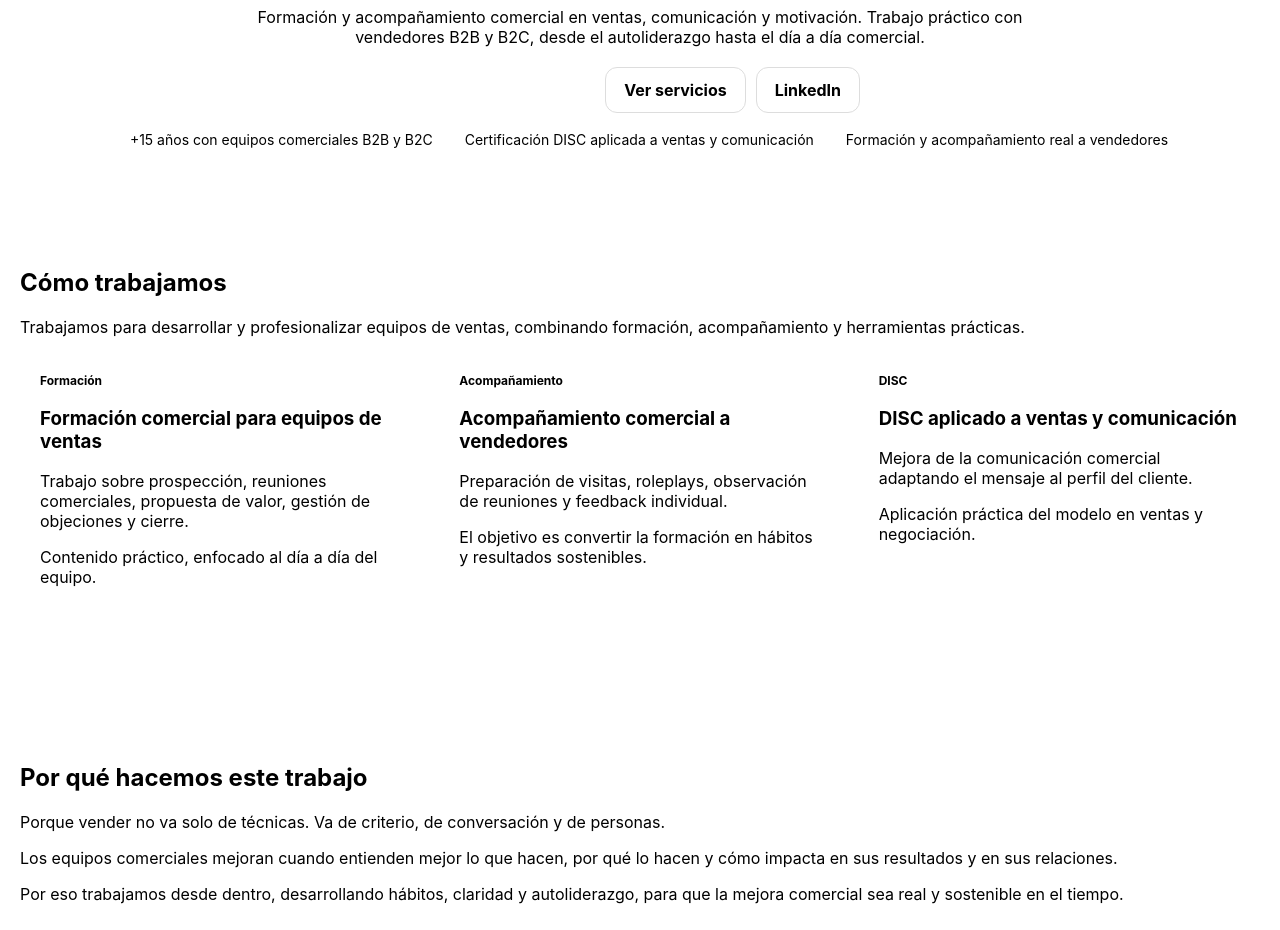
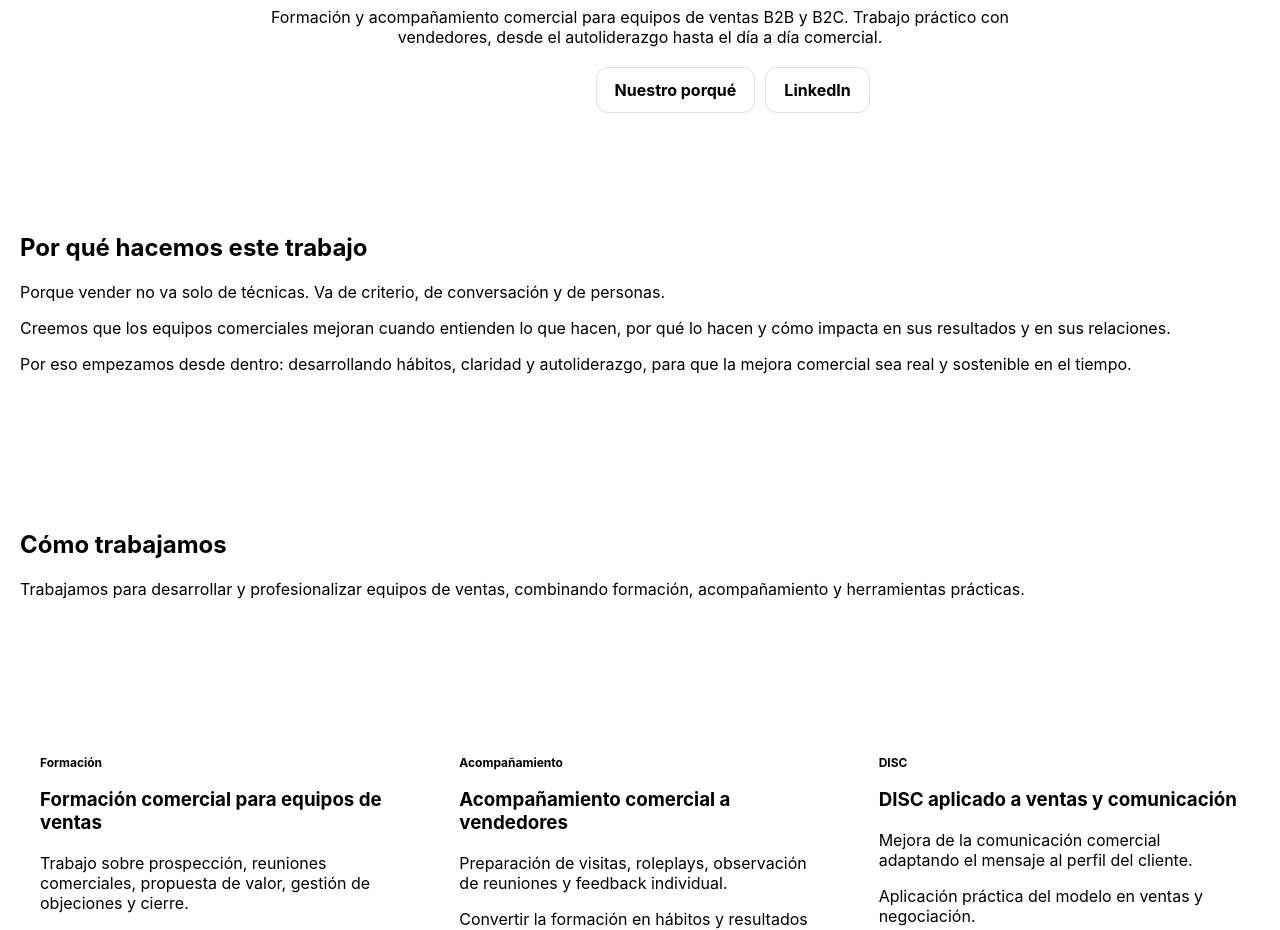
Before and after one commit to LucaCH80/luca-website, a Next.js app: page / in a window 1280 px wide. Shown: the part 260-1190 px from the top of the page. Built offline with nearby package versions, Linux system fonts and the light colour scheme.

Commit message:
Update index.js

```diff
--- a/pages/index.js
+++ b/pages/index.js
@@ -45,8 +45,8 @@ export default function HomeES() {
             </p>
 
             <p className="sub">
-              Formación y acompañamiento comercial en ventas, comunicación y motivación.
-              Trabajo práctico con vendedores B2B y B2C, desde el autoliderazgo hasta
+              Formación y acompañamiento comercial para equipos de ventas B2B y B2C.
+              Trabajo práctico con vendedores, desde el autoliderazgo hasta
               el día a día comercial.
             </p>
 
@@ -58,8 +58,8 @@ export default function HomeES() {
                 Hablar 15 minutos
               </a>
 
-              <a className="btn ghost" href="#servicios">
-                Ver servicios
+              <a className="btn ghost" href="#porque">
+                Nuestro porqué
               </a>
 
               <a
@@ -71,24 +71,36 @@ export default function HomeES() {
                 LinkedIn
               </a>
             </div>
-
-            <div className="proof">
-              <span className="proofItem">
-                <span className="okDot" /> +15 años con equipos comerciales B2B y B2C
-              </span>
-              <span className="proofItem">
-                <span className="okDot" /> Certificación DISC aplicada a ventas y comunicación
-              </span>
-              <span className="proofItem">
-                <span className="okDot" /> Formación y acompañamiento real a vendedores
-              </span>
-            </div>
           </div>
         </div>
       </section>
 
-      {/* SERVICIOS */}
-      <section id="servicios" className="section">
+      {/* POR QUÉ */}
+      <section id="porque" className="section">
+        <div className="wrap">
+          <h2>Por qué hacemos este trabajo</h2>
+
+          <p className="lead left">
+            Porque vender no va solo de técnicas. Va de criterio,
+            de conversación y de personas.
+          </p>
+
+          <p className="lead left">
+            Creemos que los equipos comerciales mejoran cuando entienden
+            lo que hacen, por qué lo hacen y cómo impacta en sus resultados
+            y en sus relaciones.
+          </p>
+
+          <p className="lead left">
+            Por eso empezamos desde dentro: desarrollando hábitos,
+            claridad y autoliderazgo, para que la mejora comercial
+            sea real y sostenible en el tiempo.
+          </p>
+        </div>
+      </section>
+
+      {/* CÓMO */}
+      <section className="section">
         <div className="wrap">
           <h2>Cómo trabajamos</h2>
 
@@ -96,14 +108,19 @@ export default function HomeES() {
             Trabajamos para desarrollar y profesionalizar equipos de ventas,
             combinando formación, acompañamiento y herramientas prácticas.
           </p>
+        </div>
+      </section>
 
+      {/* QUÉ / SERVICIOS */}
+      <section id="servicios" className="section">
+        <div className="wrap">
           <div className="grid">
             <article className="card">
               <div className="badge">Formación</div>
               <h3>Formación comercial para equipos de ventas</h3>
               <p>
-                Trabajo sobre prospección, reuniones comerciales, propuesta de valor,
-                gestión de objeciones y cierre.
+                Trabajo sobre prospección, reuniones comerciales, propuesta
+                de valor, gestión de objeciones y cierre.
               </p>
               <p>
                 Contenido práctico, enfocado al día a día del equipo.
@@ -114,11 +131,11 @@ export default function HomeES() {
               <div className="badge">Acompañamiento</div>
               <h3>Acompañamiento comercial a vendedores</h3>
               <p>
-                Preparación de visitas, roleplays, observación de reuniones y
-                feedback individual.
+                Preparación de visitas, roleplays, observación de reuniones
+                y feedback individual.
               </p>
               <p>
-                El objetivo es convertir la formación en hábitos y resultados sostenibles.
+                Convertir la formación en hábitos y resultados sostenibles.
               </p>
             </article>
 
@@ -134,30 +151,6 @@ export default function HomeES() {
               </p>
             </article>
           </div>
-        </div>
-      </section>
-
-      {/* POR QUÉ */}
-      <section className="section">
-        <div className="wrap">
-          <h2>Por qué hacemos este trabajo</h2>
-
-          <p className="lead left">
-            Porque vender no va solo de técnicas. Va de criterio,
-            de conversación y de personas.
-          </p>
-
-          <p className="lead left">
-            Los equipos comerciales mejoran cuando entienden mejor
-            lo que hacen, por qué lo hacen y cómo impacta en sus resultados
-            y en sus relaciones.
-          </p>
-
-          <p className="lead left">
-            Por eso trabajamos desde dentro, desarrollando hábitos,
-            claridad y autoliderazgo, para que la mejora comercial
-            sea real y sostenible en el tiempo.
-          </p>
         </div>
       </section>
 
@@ -231,9 +224,6 @@ export default function HomeES() {
         .btn.primary{background:var(--brand);color:#fff;}
         .btn.ghost{background:#fff;border:1px solid #ddd;color:var(--ink);}
 
-        .proof{margin-top:18px;display:flex;gap:14px;justify-content:center;flex-wrap:wrap;font-size:14px;}
-        .okDot{display:inline-block;width:8px;height:8px;background:var(--brand);border-radius:50%;margin-right:6px;}
-
         .section{padding:60px 0;}
         .grid{display:grid;grid-template-columns:repeat(auto-fit,minmax(260px,1fr));gap:18px;}
         .card{background:#fff;border-radius:var(--radius);padding:20px;box-shadow:var(--shadow);}
```
